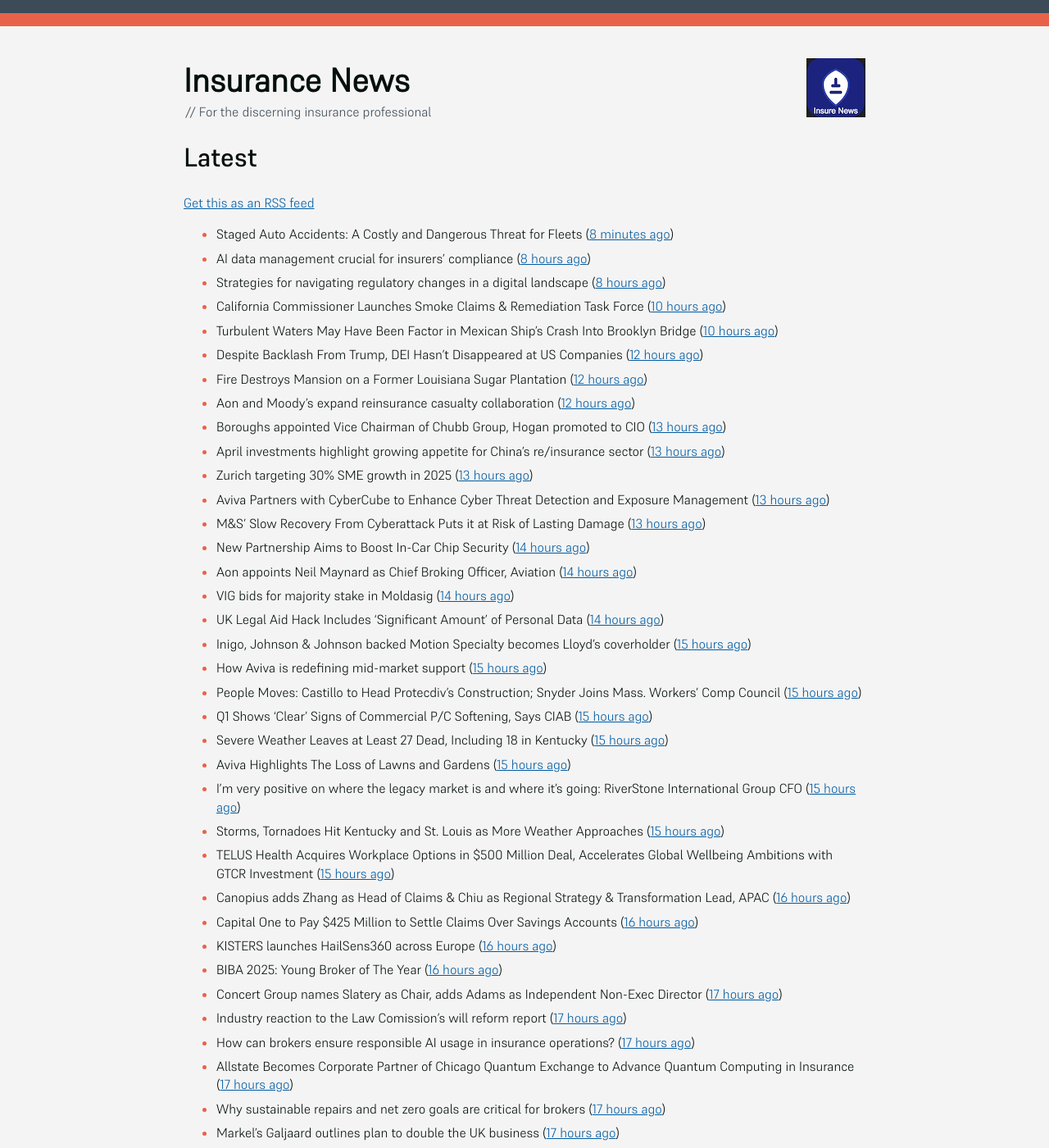
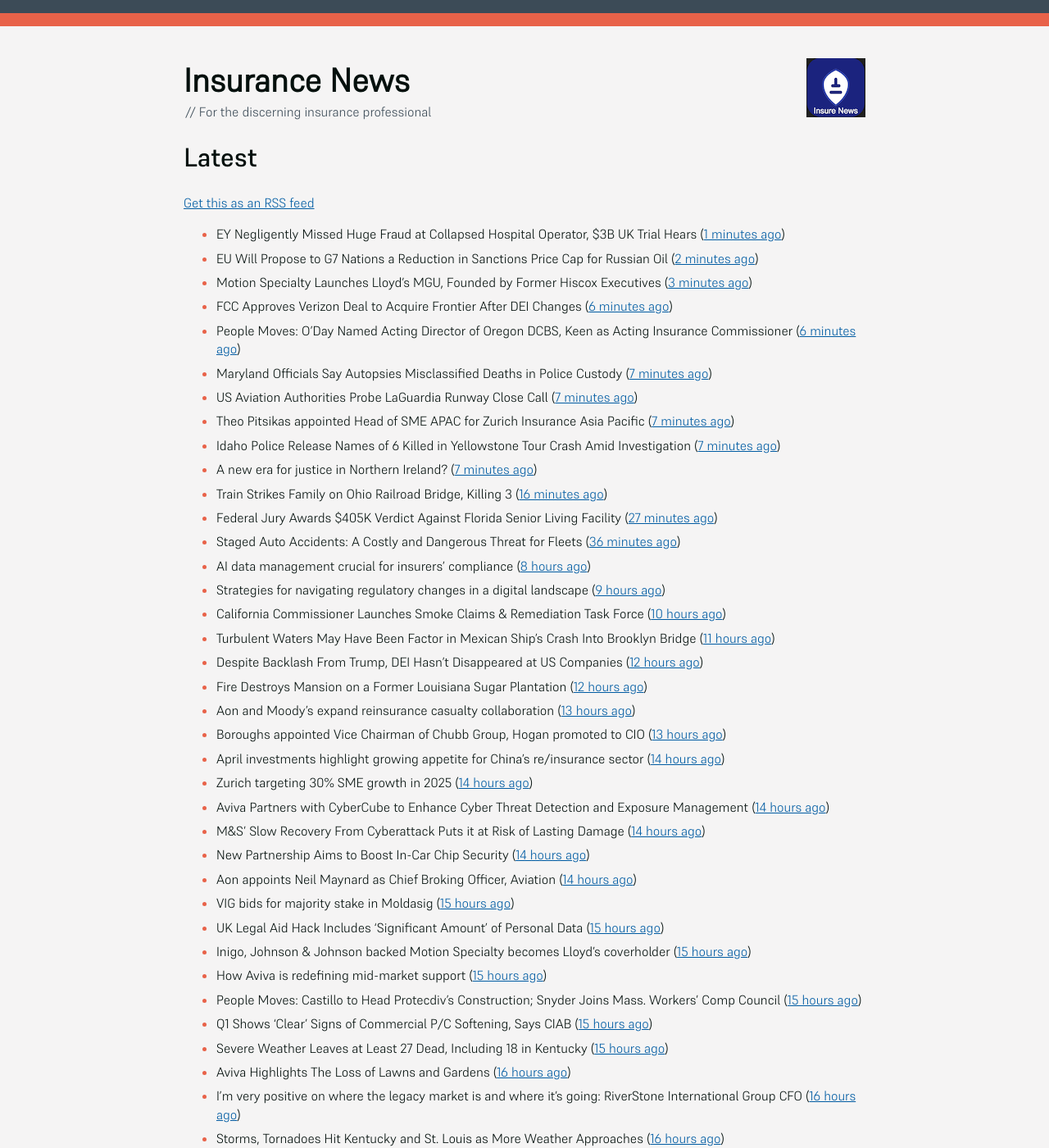
Before and after one commit to mat-0/feeds.thechels.uk, a Jekyll site: the page built from index.md, in a window 1280 px wide and 1400 px high. Shown: the whole window at 82% size. Built offline with Jekyll 4.4.1, drawn with Linux system fonts in a browser that asks for light colours; some of the changed text lies outside the part shown.

Commit message:
New Feed

```diff
--- a/index.md
+++ b/index.md
@@ -8,72 +8,73 @@ description: Latest Updates
 [Get this as an RSS feed](/feed.rss)
 
 <!-- news_marker starts -->
-- Staged Auto Accidents: A Costly and Dangerous Threat for Fleets ([8 minutes ago](https://www.insurancejournal.com/blogs/iat/2025/05/20/822221.htm))
+- EY Negligently Missed Huge Fraud at Collapsed Hospital Operator, $3B UK Trial Hears ([1 minutes ago](https://www.insurancejournal.com/news/international/2025/05/20/824369.htm))
+- EU Will Propose to G7 Nations a Reduction in Sanctions Price Cap for Russian Oil ([2 minutes ago](https://www.insurancejournal.com/news/international/2025/05/20/824398.htm))
+- Motion Specialty Launches Lloyd’s MGU, Founded by Former Hiscox Executives ([3 minutes ago](https://www.insurancejournal.com/news/international/2025/05/20/824409.htm))
+- FCC Approves Verizon Deal to Acquire Frontier After DEI Changes ([6 minutes ago](https://www.insurancejournal.com/news/national/2025/05/20/824415.htm))
+- People Moves: O’Day Named Acting Director of Oregon DCBS, Keen as Acting Insurance Commissioner ([6 minutes ago](https://www.insurancejournal.com/news/west/2025/05/20/824095.htm))
+- Maryland Officials Say Autopsies Misclassified Deaths in Police Custody ([7 minutes ago](https://www.insurancejournal.com/news/east/2025/05/20/824439.htm))
+- US Aviation Authorities Probe LaGuardia Runway Close Call ([7 minutes ago](https://www.insurancejournal.com/news/east/2025/05/20/824432.htm))
+- Theo Pitsikas appointed Head of SME APAC for Zurich Insurance Asia Pacific ([7 minutes ago](https://www.reinsurancene.ws/theo-pitsikas-appointed-head-of-sme-apac-for-zurich-insurance-asia-pacific/))
+- Idaho Police Release Names of 6 Killed in Yellowstone Tour Crash Amid Investigation ([7 minutes ago](https://www.insurancejournal.com/news/west/2025/05/20/824420.htm))
+- A new era for justice in Northern Ireland? ([7 minutes ago](https://www.postonline.co.uk/claims/7957782/a-new-era-for-justice-in-northern-ireland))
+- Train Strikes Family on Ohio Railroad Bridge, Killing 3 ([16 minutes ago](https://www.insurancejournal.com/news/midwest/2025/05/20/824453.htm))
+- Federal Jury Awards $405K Verdict Against Florida Senior Living Facility ([27 minutes ago](https://www.insurancejournal.com/news/southeast/2025/05/20/824447.htm))
+- Staged Auto Accidents: A Costly and Dangerous Threat for Fleets ([36 minutes ago](https://www.insurancejournal.com/blogs/iat/2025/05/20/822221.htm))
 - AI data management crucial for insurers' compliance ([8 hours ago](https://www.dig-in.com/news/ai-data-management-crucial-for-insurers-compliance))
-- Strategies for navigating regulatory changes in a digital landscape ([8 hours ago](https://www.dig-in.com/opinion/strategies-for-navigating-federal-and-state-regulations))
+- Strategies for navigating regulatory changes in a digital landscape ([9 hours ago](https://www.dig-in.com/opinion/strategies-for-navigating-federal-and-state-regulations))
 - California Commissioner Launches Smoke Claims & Remediation Task Force ([10 hours ago](https://www.insurancejournal.com/news/west/2025/05/19/824395.htm))
-- Turbulent Waters May Have Been Factor in Mexican Ship’s Crash Into Brooklyn Bridge ([10 hours ago](https://www.insurancejournal.com/news/east/2025/05/19/824334.htm))
+- Turbulent Waters May Have Been Factor in Mexican Ship’s Crash Into Brooklyn Bridge ([11 hours ago](https://www.insurancejournal.com/news/east/2025/05/19/824334.htm))
 - Despite Backlash From Trump, DEI Hasn’t Disappeared at US Companies ([12 hours ago](https://www.insurancejournal.com/news/national/2025/05/19/824379.htm))
 - Fire Destroys Mansion on a Former Louisiana Sugar Plantation ([12 hours ago](https://www.insurancejournal.com/news/southcentral/2025/05/19/824378.htm))
-- Aon and Moody’s expand reinsurance casualty collaboration ([12 hours ago](https://www.reinsurancene.ws/aon-and-moodys-expand-reinsurance-casualty-collaboration/))
+- Aon and Moody’s expand reinsurance casualty collaboration ([13 hours ago](https://www.reinsurancene.ws/aon-and-moodys-expand-reinsurance-casualty-collaboration/))
 - Boroughs appointed Vice Chairman of Chubb Group, Hogan promoted to CIO ([13 hours ago](https://www.reinsurancene.ws/boroughs-appointed-vice-chairman-of-chubb-group-hogan-promoted-to-cio/))
-- April investments highlight growing appetite for China’s re/insurance sector ([13 hours ago](https://www.reinsurancene.ws/april-investments-highlight-growing-appetite-for-chinas-re-insurance-sector/))
-- Zurich targeting 30% SME growth in 2025 ([13 hours ago](https://www.postonline.co.uk/news/7957779/zurich-targeting-30-sme-growth-in-2025))
-- Aviva Partners with CyberCube to Enhance Cyber Threat Detection and Exposure Management ([13 hours ago](https://www.insurtechinsights.com/aviva-partners-with-cybercube-to-enhance-cyber-threat-detection-and-exposure-management/))
-- M&S’ Slow Recovery From Cyberattack Puts it at Risk of Lasting Damage ([13 hours ago](https://www.insurancejournal.com/news/international/2025/05/19/824356.htm))
+- April investments highlight growing appetite for China’s re/insurance sector ([14 hours ago](https://www.reinsurancene.ws/april-investments-highlight-growing-appetite-for-chinas-re-insurance-sector/))
+- Zurich targeting 30% SME growth in 2025 ([14 hours ago](https://www.postonline.co.uk/news/7957779/zurich-targeting-30-sme-growth-in-2025))
+- Aviva Partners with CyberCube to Enhance Cyber Threat Detection and Exposure Management ([14 hours ago](https://www.insurtechinsights.com/aviva-partners-with-cybercube-to-enhance-cyber-threat-detection-and-exposure-management/))
+- M&S’ Slow Recovery From Cyberattack Puts it at Risk of Lasting Damage ([14 hours ago](https://www.insurancejournal.com/news/international/2025/05/19/824356.htm))
 - New Partnership Aims to Boost In-Car Chip Security ([14 hours ago](https://insurance-edge.net/2025/05/19/new-partnership-aims-to-boost-in-car-chip-security/))
 - Aon appoints Neil Maynard as Chief Broking Officer, Aviation ([14 hours ago](https://www.reinsurancene.ws/aon-appoints-neil-maynard-as-chief-broking-officer-aviation/))
-- VIG bids for majority stake in Moldasig ([14 hours ago](https://www.reinsurancene.ws/vig-bids-for-majority-stake-in-moldasig/))
-- UK Legal Aid Hack Includes ‘Significant Amount’ of Personal Data ([14 hours ago](https://www.insurancejournal.com/news/international/2025/05/19/824353.htm))
+- VIG bids for majority stake in Moldasig ([15 hours ago](https://www.reinsurancene.ws/vig-bids-for-majority-stake-in-moldasig/))
+- UK Legal Aid Hack Includes ‘Significant Amount’ of Personal Data ([15 hours ago](https://www.insurancejournal.com/news/international/2025/05/19/824353.htm))
 - Inigo, Johnson & Johnson backed Motion Specialty becomes Lloyd’s coverholder ([15 hours ago](https://www.reinsurancene.ws/inigo-johnson-johnson-backed-motion-specialty-becomes-lloyds-coverholder/))
 - How Aviva is redefining mid-market support ([15 hours ago](https://www.insurancebusinessmag.com/uk/news/breaking-news/how-aviva-is-redefining-midmarket-support-535375.aspx))
 - People Moves: Castillo to Head Protecdiv’s Construction; Snyder Joins Mass. Workers’ Comp Council ([15 hours ago](https://www.insurancejournal.com/news/east/2025/05/19/823716.htm))
 - Q1 Shows ‘Clear’ Signs of Commercial P/C Softening, Says CIAB ([15 hours ago](https://www.insurancejournal.com/news/national/2025/05/19/824328.htm))
 - Severe Weather Leaves at Least 27 Dead, Including 18 in Kentucky ([15 hours ago](https://www.insurancejournal.com/news/southeast/2025/05/19/824341.htm))
-- Aviva Highlights The Loss of Lawns and Gardens ([15 hours ago](https://insurance-edge.net/2025/05/19/aviva-highlights-the-loss-of-lawns-and-gardens/))
-- I’m very positive on where the legacy market is and where it’s going: RiverStone International Group CFO ([15 hours ago](https://www.reinsurancene.ws/im-very-positive-on-where-the-legacy-market-is-and-where-its-going-riverstone-international-group-cfo/))
-- Storms, Tornadoes Hit Kentucky and St. Louis as More Weather Approaches ([15 hours ago](https://www.insurancejournal.com/news/southeast/2025/05/19/824329.htm))
-- TELUS Health Acquires Workplace Options in $500 Million Deal, Accelerates Global Wellbeing Ambitions with GTCR Investment ([15 hours ago](https://www.insurtechinsights.com/telus-health-acquires-workplace-options-in-500-million-deal-accelerates-global-wellbeing-ambitions-with-gtcr-investment/))
+- Aviva Highlights The Loss of Lawns and Gardens ([16 hours ago](https://insurance-edge.net/2025/05/19/aviva-highlights-the-loss-of-lawns-and-gardens/))
+- I’m very positive on where the legacy market is and where it’s going: RiverStone International Group CFO ([16 hours ago](https://www.reinsurancene.ws/im-very-positive-on-where-the-legacy-market-is-and-where-its-going-riverstone-international-group-cfo/))
+- Storms, Tornadoes Hit Kentucky and St. Louis as More Weather Approaches ([16 hours ago](https://www.insurancejournal.com/news/southeast/2025/05/19/824329.htm))
+- TELUS Health Acquires Workplace Options in $500 Million Deal, Accelerates Global Wellbeing Ambitions with GTCR Investment ([16 hours ago](https://www.insurtechinsights.com/telus-health-acquires-workplace-options-in-500-million-deal-accelerates-global-wellbeing-ambitions-with-gtcr-investment/))
 - Canopius adds Zhang as Head of Claims & Chiu as Regional Strategy & Transformation Lead, APAC ([16 hours ago](https://www.reinsurancene.ws/canopius-adds-zhang-as-head-of-claims-chiu-as-regional-strategy-transformation-lead-apac/))
 - Capital One to Pay $425 Million to Settle Claims Over Savings Accounts ([16 hours ago](https://www.insurancejournal.com/news/east/2025/05/19/824323.htm))
-- KISTERS launches HailSens360 across Europe ([16 hours ago](https://www.reinsurancene.ws/kisters-launches-hailsens360-across-europe/))
-- BIBA 2025: Young Broker of The Year ([16 hours ago](https://insurance-edge.net/2025/05/19/biba-2025-young-broker-of-the-year/))
-- Concert Group names Slatery as Chair, adds Adams as Independent Non-Exec Director ([17 hours ago](https://www.reinsurancene.ws/concert-group-names-slatery-as-chair-adds-adams-as-independent-non-exec-director/))
+- KISTERS launches HailSens360 across Europe ([17 hours ago](https://www.reinsurancene.ws/kisters-launches-hailsens360-across-europe/))
+- BIBA 2025: Young Broker of The Year ([17 hours ago](https://insurance-edge.net/2025/05/19/biba-2025-young-broker-of-the-year/))
 - Industry reaction to the Law Comission’s will reform report ([17 hours ago](https://ifamagazine.com/industry-reaction-to-the-law-comissions-will-reform-report/))
-- How can brokers ensure responsible AI usage in insurance operations? ([17 hours ago](https://www.insurancebusinessmag.com/uk/news/technology/how-can-brokers-ensure-responsible-ai-usage-in-insurance-operations-536137.aspx))
-- Allstate Becomes Corporate Partner of Chicago Quantum Exchange to Advance Quantum Computing in Insurance ([17 hours ago](https://www.insurtechinsights.com/allstate-becomes-corporate-partner-of-chicago-quantum-exchange-to-advance-quantum-computing-in-insurance/))
-- Why sustainable repairs and net zero goals are critical for brokers ([17 hours ago](https://www.insurancebusinessmag.com/uk/news/environmental/why-sustainable-repairs-and-net-zero-goals-are-critical-for-brokers-536136.aspx))
-- Markel’s Galjaard outlines plan to double the UK business ([17 hours ago](https://www.postonline.co.uk/news/7957775/markels-galjaard-outlines-plan-to-double-the-uk-business))
-- Rebekah Clement steps down from Lloyd's ([17 hours ago](https://www.insurancebusinessmag.com/uk/news/breaking-news/rebekah-clement-steps-down-from-lloyds-536135.aspx))
-- Brokers prefer bespoke MGA offerings over general market products – report ([17 hours ago](https://www.insurancebusinessmag.com/uk/news/breaking-news/brokers-prefer-bespoke-mga-offerings-over-general-market-products--report-536134.aspx))
-- UK Govt Offers Snapshot of Digital ID Market: Key Firms, Trends etc. ([17 hours ago](https://insurance-edge.net/2025/05/19/uk-govt-offers-snapshot-of-digital-id-market-key-firms-trends-etc/))
-- New Broker Survey Reveals Demand For Specialist Risk Cover ([17 hours ago](https://insurance-edge.net/2025/05/19/new-broker-survey-reveals-demand-for-specialist-risk-cover/))
-- HDI Global, McLarens announce key leadership appointments ([17 hours ago](https://www.insurancebusinessmag.com/uk/news/breaking-news/hdi-global-mclarens-announce-key-leadership-appointments-536132.aspx))
+- How can brokers ensure responsible AI usage in insurance operations? ([18 hours ago](https://www.insurancebusinessmag.com/uk/news/technology/how-can-brokers-ensure-responsible-ai-usage-in-insurance-operations-536137.aspx))
+- Allstate Becomes Corporate Partner of Chicago Quantum Exchange to Advance Quantum Computing in Insurance ([18 hours ago](https://www.insurtechinsights.com/allstate-becomes-corporate-partner-of-chicago-quantum-exchange-to-advance-quantum-computing-in-insurance/))
+- Why sustainable repairs and net zero goals are critical for brokers ([18 hours ago](https://www.insurancebusinessmag.com/uk/news/environmental/why-sustainable-repairs-and-net-zero-goals-are-critical-for-brokers-536136.aspx))
+- Markel’s Galjaard outlines plan to double the UK business ([18 hours ago](https://www.postonline.co.uk/news/7957775/markels-galjaard-outlines-plan-to-double-the-uk-business))
+- Rebekah Clement steps down from Lloyd's ([18 hours ago](https://www.insurancebusinessmag.com/uk/news/breaking-news/rebekah-clement-steps-down-from-lloyds-536135.aspx))
+- Brokers prefer bespoke MGA offerings over general market products – report ([18 hours ago](https://www.insurancebusinessmag.com/uk/news/breaking-news/brokers-prefer-bespoke-mga-offerings-over-general-market-products--report-536134.aspx))
+- UK Govt Offers Snapshot of Digital ID Market: Key Firms, Trends etc. ([18 hours ago](https://insurance-edge.net/2025/05/19/uk-govt-offers-snapshot-of-digital-id-market-key-firms-trends-etc/))
+- New Broker Survey Reveals Demand For Specialist Risk Cover ([18 hours ago](https://insurance-edge.net/2025/05/19/new-broker-survey-reveals-demand-for-specialist-risk-cover/))
+- HDI Global, McLarens announce key leadership appointments ([18 hours ago](https://www.insurancebusinessmag.com/uk/news/breaking-news/hdi-global-mclarens-announce-key-leadership-appointments-536132.aspx))
 - Bestow Announces New Investment Round ([18 hours ago](https://insurance-edge.net/2025/05/19/bestow-announces-new-investment-round/))
-- Allianz invests £750m in three years amid commercial ‘re-platforming’ ([18 hours ago](https://www.postonline.co.uk/news/7957771/allianz-invests-ps750m-in-three-years-amid-commercial-replatforming))
-- Aviva and CyberCube track cyber attackers’ behaviour ([18 hours ago](https://www.postonline.co.uk/news/7957778/aviva-and-cybercube-track-cyber-attackers-behaviour))
+- Allianz invests £750m in three years amid commercial ‘re-platforming’ ([19 hours ago](https://www.postonline.co.uk/news/7957771/allianz-invests-ps750m-in-three-years-amid-commercial-replatforming))
+- Aviva and CyberCube track cyber attackers’ behaviour ([19 hours ago](https://www.postonline.co.uk/news/7957778/aviva-and-cybercube-track-cyber-attackers-behaviour))
 - How does AI figure into insurers' growth plans? ([19 hours ago](https://www.dig-in.com/list/how-does-ai-figure-into-insurers-growth-plans))
 - EnergyAustralia Apologizes to Customers After Greenwashing Case ([19 hours ago](https://www.insurancejournal.com/news/international/2025/05/19/824194.htm))
-- Sedgwick’s Blunt says lack of future insurance CEOs is ‘our fault’ ([19 hours ago](https://www.postonline.co.uk/news/7957772/sedgwicks-blunt-says-lack-of-future-insurance-ceos-is-our-fault))
+- Sedgwick’s Blunt says lack of future insurance CEOs is ‘our fault’ ([20 hours ago](https://www.postonline.co.uk/news/7957772/sedgwicks-blunt-says-lack-of-future-insurance-ceos-is-our-fault))
 - UK’s Anglian Water Fined £1.4 Million Over Drinking Water Failures ([20 hours ago](https://www.insurancejournal.com/news/international/2025/05/19/824185.htm))
 - Insurance figures richer than The King revealed ([20 hours ago](https://www.postonline.co.uk/news/7957777/insurance-figures-richer-than-the-king-revealed))
-- Crypto High-Rollers Go Big on Bodyguards to Deter Kidnappers ([20 hours ago](https://www.insurancejournal.com/news/international/2025/05/19/824178.htm))
-- Estonia Says Russia Detained Tanker in Baltic Sea ([21 hours ago](https://www.insurancejournal.com/news/international/2025/05/19/824175.htm))
+- Crypto High-Rollers Go Big on Bodyguards to Deter Kidnappers ([21 hours ago](https://www.insurancejournal.com/news/international/2025/05/19/824178.htm))
 - TBIG's Deva Risk acquires David Vaughan & Co ([22 hours ago](https://www.insurancebusinessmag.com/uk/news/breaking-news/tbigs-deva-risk-acquires-david-vaughan-and-co-536120.aspx))
 - Rising gold prices – experts urge homeowners to check insurance ([22 hours ago](https://www.insurancebusinessmag.com/uk/news/property-insurance/rising-gold-prices--experts-urge-homeowners-to-check-insurance-536119.aspx))
 - Motor insurance premiums rise again amid personal injury guidelines ([22 hours ago](https://www.insurancebusinessmag.com/uk/news/auto-motor/motor-insurance-premiums-rise-again-amid-personal-injury-guidelines-536118.aspx))
 - West of England P&I Club sees combined ratio sink ([22 hours ago](https://www.insurancebusinessmag.com/uk/news/marine/west-of-england-pandi-club-sees-combined-ratio-sink-536117.aspx))
-- Captives to Remain Viable as Market Softens: RIMS Panel ([22 hours ago](https://www.insurancejournal.com/news/national/2025/05/19/823940.htm))
-- Texas Stock Exchange CEO Sees State Muscling In on NYC, Delaware ([22 hours ago](https://www.insurancejournal.com/news/southcentral/2025/05/19/824129.htm))
-- Sedgwick: Number of Recalled Products in US Rose 25% in First Quarter ([23 hours ago](https://www.insurancejournal.com/news/national/2025/05/19/824155.htm))
-- Complaints About Florida Insurers Have More Than Doubled in 5 Years, or Have They? ([23 hours ago](https://www.insurancejournal.com/news/southeast/2025/05/19/824138.htm))
-- Maine Lawmakers Thwart Move to Allow Mennonites to Self-Insure ([23 hours ago](https://www.insurancejournal.com/news/east/2025/05/19/824161.htm))
-- Washington Roofing Company Fined $300K After Worker Falls From Roof ([23 hours ago](https://www.insurancejournal.com/news/west/2025/05/19/823964.htm))
-- Judge Scraps LA Sparks Player’s WNBA Suit; Can Pursue Claim Against Las Vegas Aces ([23 hours ago](https://www.insurancejournal.com/news/west/2025/05/19/824106.htm))
-- Diary of an Insurer: Gallagher’s Ayshea King ([23 hours ago](https://www.postonline.co.uk/broker/7957466/diary-of-an-insurer-gallaghers-ayshea-king))
-- Claims service improves but regional delivery varies ([23 hours ago](https://www.postonline.co.uk/claims/7957673/claims-service-improves-but-regional-delivery-varies))
-- Pairing Parametric and Standard Insurance Will Become More Common: East Carolina University Students ([1 days ago](https://www.insurancejournal.com/magazines/mag-features/2025/05/19/823760.htm))
-- Distracted Drivers Are Overconfident; 20% Still Texting While Driving ([1 days ago](https://www.insurancejournal.com/magazines/mag-features/2025/05/19/823759.htm))
+- Diary of an Insurer: Gallagher’s Ayshea King ([1 days ago](https://www.postonline.co.uk/broker/7957466/diary-of-an-insurer-gallaghers-ayshea-king))
+- Claims service improves but regional delivery varies ([1 days ago](https://www.postonline.co.uk/claims/7957673/claims-service-improves-but-regional-delivery-varies))
 - How IoT complements Plymouth Rock's coverage strategy ([1 days ago](https://www.dig-in.com/news/plymouth-rock-uses-iot-technology-to-manage-risks))
 - Independent agents need data support to use agentic AI ([1 days ago](https://www.dig-in.com/news/independent-agents-need-data-support-to-use-agentic-ai))
 - Basel Committee resists US pressure to downplay climate risk ([3 days ago](https://www.dig-in.com/articles/basel-committee-resists-us-pressure-to-downplay-climate-risk))
```
Also changed, not shown: other parts of index.md (+4 -5 lines).
